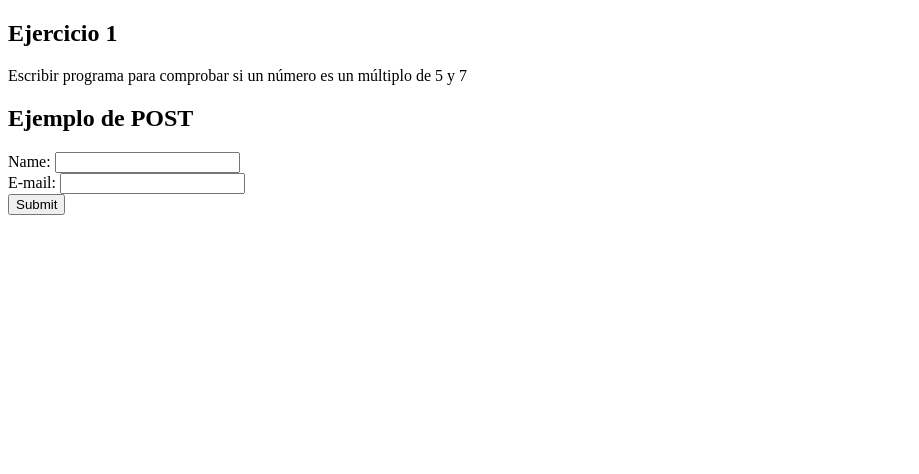
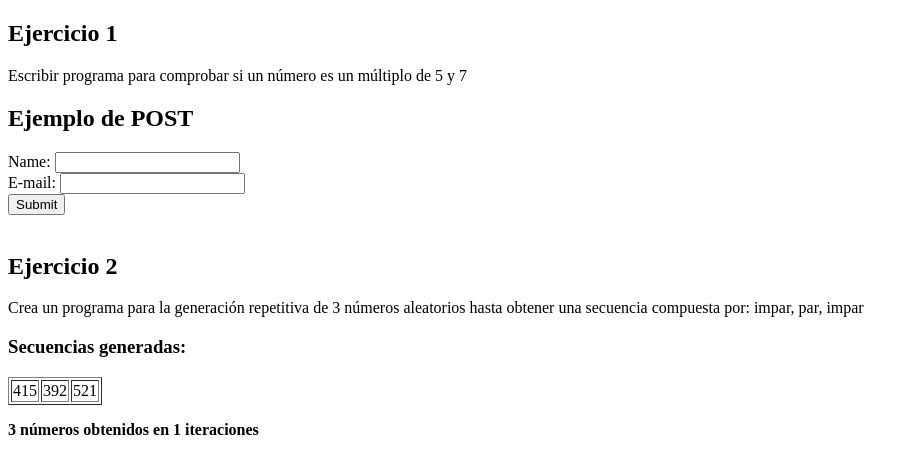
Before and after one commit to AlfredoRiveraaa/tecweb, a PHP site: page /tecweb/ in a window 1280 px wide. Shown: the top 474 px of the page, without its empty margins (0-919 px from the left). Run offline with PHP 8.4, Linux system fonts and the light colour scheme.

Commit message:
Ejercicio 2 de p06 completado

```diff
--- a/practicas/p06/index.php
+++ b/practicas/p06/index.php
@@ -32,5 +32,25 @@
             echo $_POST["email"];
         }
     ?>
+
+    <h2>Ejercicio 2</h2>
+    <p>Crea un programa para la generación repetitiva de 3 números aleatorios hasta obtener una secuencia compuesta por: impar, par, impar</p>
+
+    <?php
+        $resultado = generar_secuencia();
+        echo "<h3>Secuencias generadas:</h3>";
+
+        echo "<table border='1'>";
+        foreach ($resultado['matriz'] as $fila) {
+            echo "<tr>";
+            foreach ($fila as $num) {
+                echo "<td>$num</td>";
+            }
+            echo "</tr>";
+        }
+        echo "</table>";
+
+        echo "<p><strong>{$resultado['total_numeros']} números obtenidos en {$resultado['iteraciones']} iteraciones</strong></p>";
+    ?>
 </body>
 </html>
--- a/practicas/p06/src/funciones.php
+++ b/practicas/p06/src/funciones.php
@@ -12,3 +12,35 @@ function es_multiplo7y5($num) {
 }
 
 ?>
+
+<?php
+
+function generar_secuencia() {
+    $matriz = [];
+    $iteraciones = 0;
+
+    while (true) {
+        $iteraciones++;
+        $num1 = rand(100, 999);
+        $num2 = rand(100, 999);
+        $num3 = rand(100, 999);
+
+        $matriz[] = [$num1, $num2, $num3];
+
+        // Verificar si cumple con la secuencia impar-par-impar
+        if ($num1 % 2 != 0 && $num2 % 2 == 0 && $num3 % 2 != 0) {
+            break;
+        }
+    }
+
+    // Contar la cantidad total de números generados
+    $total_numeros = count($matriz) * 3;
+
+    return [
+        'matriz' => $matriz,
+        'iteraciones' => $iteraciones,
+        'total_numeros' => $total_numeros
+    ];
+}
+
+?>
```
